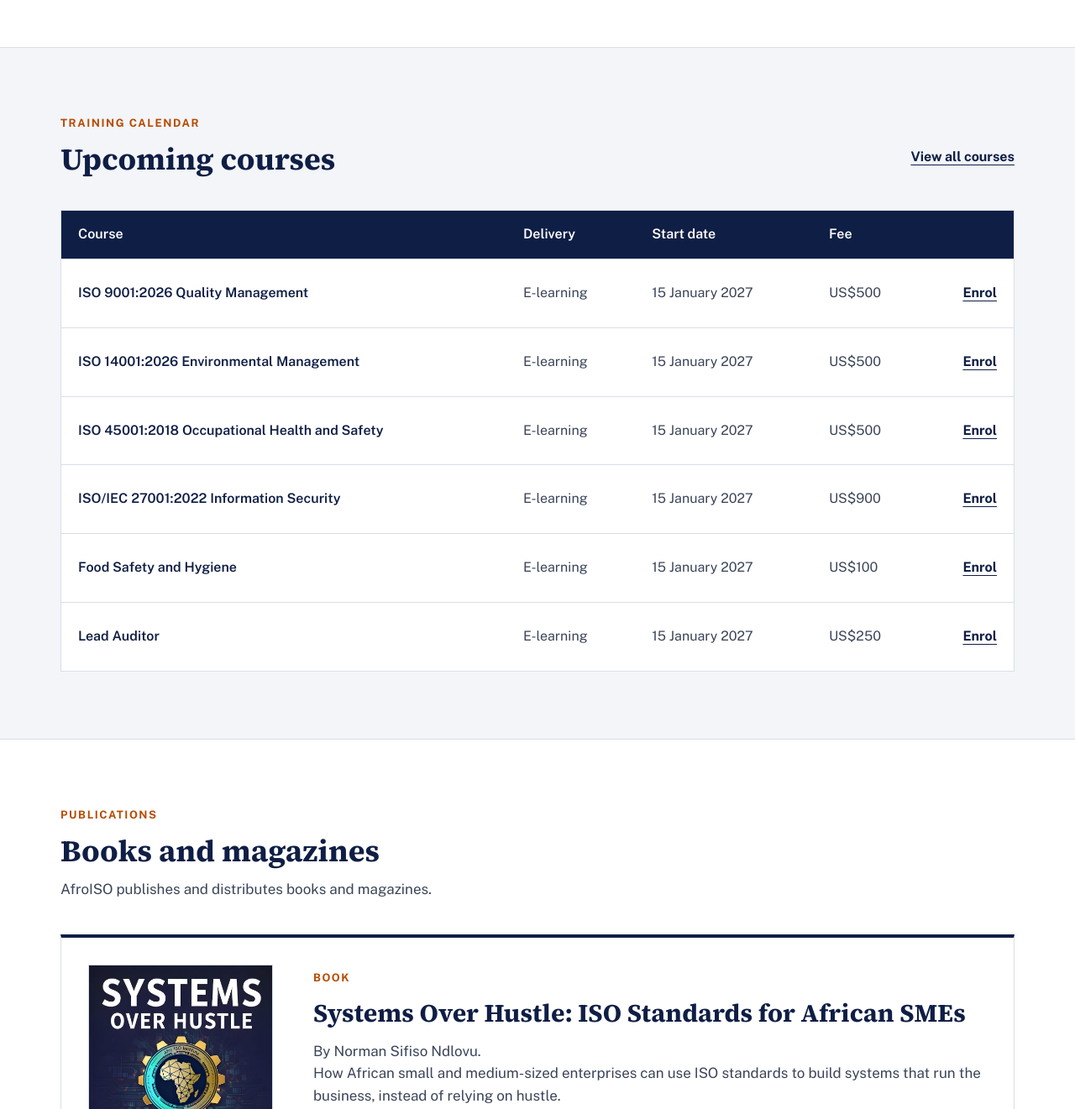
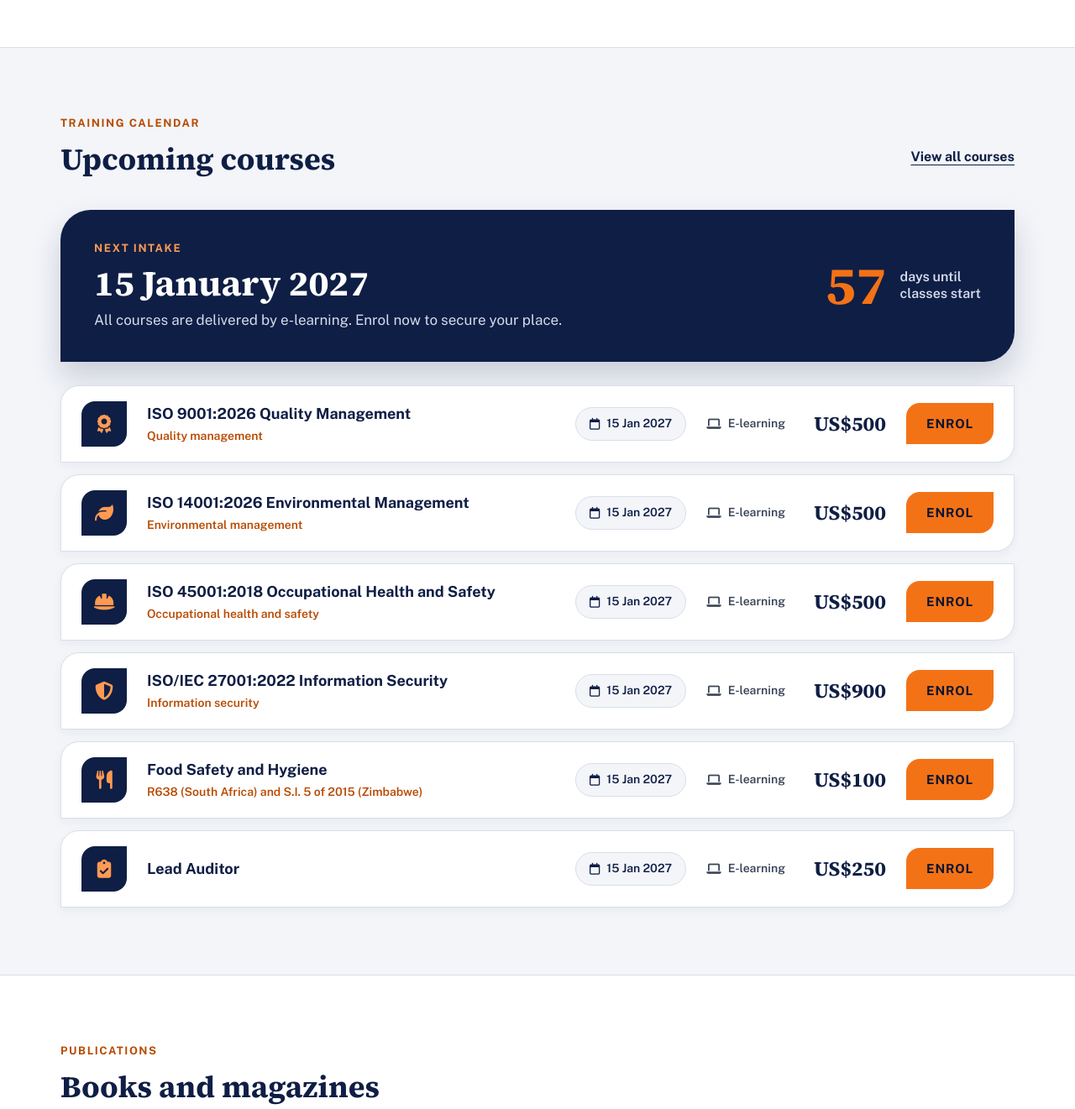
Before and after one commit to dimokecharles/afroiso-site, a Laravel app: page / in a window 1280 px wide. Shown: the part 3018-4339 px from the top of the page at 84% size. Run offline with Laravel 12, Linux system fonts and the light colour scheme; data comes from the database, SQL or seed files in the repository.

Commit message:
Redesign upcoming courses with intake banner and rows

```diff
--- a/public/css/site.css
+++ b/public/css/site.css
@@ -155,6 +155,36 @@ p { margin: 0; }
 }
 @media (prefers-reduced-motion: reduce) { .step__tile, .step__badge { transition: none; } .step:hover .step__tile, .step:hover .step__badge { transform: none; } }
 
+/* Homepage "Upcoming courses": next-intake banner and course rows */
+.intake { background: var(--navy); color: #fff; border-radius: 36px 0 36px 0; padding: 36px 40px; display: flex; flex-wrap: wrap; gap: 24px 48px; justify-content: space-between; align-items: center; box-shadow: 0 18px 36px rgba(15, 30, 69, 0.18); margin-bottom: 28px; }
+.intake__text { flex: 1 1 420px; min-width: 0; display: flex; flex-direction: column; gap: 8px; }
+.intake__text .eyebrow { margin: 0; }
+.intake__date { font-family: var(--serif); font-weight: 700; font-size: clamp(30px, 4vw, 42px); line-height: 1.1; }
+.intake__text p { color: var(--pale); font-size: 17px; }
+.intake__count { display: flex; align-items: center; gap: 16px; }
+.intake__number { font-family: var(--serif); font-weight: 700; font-size: 64px; line-height: 1; color: var(--orange); }
+.intake__label { font-weight: 600; color: var(--pale); line-height: 1.3; }
+.intake__label--today { font-family: var(--serif); font-size: 26px; color: var(--orange-light); }
+.rows { display: flex; flex-direction: column; gap: 14px; }
+.row { background: #fff; border: 1px solid var(--line); border-radius: 22px 0 22px 0; padding: 18px 24px; display: flex; flex-wrap: wrap; gap: 14px 24px; align-items: center; box-shadow: 0 4px 12px rgba(15, 30, 69, 0.05); transition: transform 0.18s ease, box-shadow 0.18s ease; }
+.row:hover { transform: translateY(-2px); box-shadow: 0 12px 26px rgba(15, 30, 69, 0.13); }
+.row__icon { flex: none; width: 54px; height: 54px; background: var(--navy); color: var(--orange-light); font-size: 22px; border-radius: 16px 0 16px 0; display: flex; align-items: center; justify-content: center; }
+.row__name { flex: 1 1 300px; min-width: 0; display: flex; flex-direction: column; gap: 2px; }
+.row__name a { font-weight: 700; font-size: 18px; color: var(--navy); text-decoration: none; }
+.row__name a:hover { text-decoration: underline; }
+.row__name span { font-size: 14px; font-weight: 600; color: var(--orange-text); }
+.row__date { display: inline-flex; align-items: center; gap: 8px; background: var(--tint); border: 1px solid var(--line); border-radius: 999px; padding: 8px 16px; font-size: 14px; font-weight: 600; color: var(--navy); }
+.row__delivery { display: inline-flex; align-items: center; gap: 8px; font-size: 14px; font-weight: 600; color: var(--muted); }
+.row__fee { font-family: var(--serif); font-weight: 700; font-size: 24px; color: var(--navy); min-width: 96px; text-align: right; }
+.row__enrol { border-radius: 16px 0 16px 0; justify-content: center; }
+@media (max-width: 640px) {
+    .intake { padding: 28px 24px; }
+    .row { padding: 18px; }
+    .row__fee { min-width: 0; text-align: left; margin-left: auto; }
+    .row__enrol { flex: 1 1 100%; }
+}
+@media (prefers-reduced-motion: reduce) { .row { transition: none; } .row:hover { transform: none; } }
+
 /* Tables */
 .table-wrap { overflow-x: auto; background: #fff; border: 1px solid var(--line); }
 .table { width: 100%; min-width: 760px; border-collapse: collapse; text-align: left; }
--- /dev/null
+++ b/resources/views/courses/_intake.blade.php
@@ -0,0 +1,54 @@
+{{-- Homepage "Upcoming courses": next-intake banner with a countdown, then one row per course. --}}
+@php
+    $today = now()->startOfDay();
+    $nextStart = $courses->pluck('start_date')->filter(fn ($date) => $date && $date->gte($today))->sort()->first();
+    $daysLeft = $nextStart ? (int) $today->diffInDays($nextStart) : null;
+    $rowIcons = ['9001' => 'fa-award', '14001' => 'fa-leaf', '45001' => 'fa-helmet-safety', '27001' => 'fa-shield-halved', 'food' => 'fa-utensils', 'auditor' => 'fa-clipboard-check'];
+@endphp
+
+<div class="intake">
+    <div class="intake__text">
+        <div class="eyebrow eyebrow--light">Next intake</div>
+        <div class="intake__date">{{ $nextStart ? $nextStart->format('j F Y') : 'Dates to be announced' }}</div>
+        <p>All courses are delivered by e-learning. Enrol now to secure your place.</p>
+    </div>
+    @if ($daysLeft !== null)
+        <div class="intake__count">
+            @if ($daysLeft > 0)
+                <div class="intake__number">{{ $daysLeft }}</div>
+                <div class="intake__label">{{ $daysLeft === 1 ? 'day' : 'days' }} until<br>classes start</div>
+            @else
+                <div class="intake__label intake__label--today">Classes start today</div>
+            @endif
+        </div>
+    @endif
+</div>
+
+<div class="rows">
+    @forelse ($courses as $course)
+        @php
+            $icon = 'fa-certificate';
+            foreach ($rowIcons as $keyword => $class) {
+                if (stripos($course->code . ' ' . $course->title, (string) $keyword) !== false) {
+                    $icon = $class;
+                    break;
+                }
+            }
+        @endphp
+        <div class="row">
+            <div class="row__icon"><i class="fa-solid {{ $icon }}" aria-hidden="true"></i></div>
+            <div class="row__name">
+                <a href="{{ route('courses.show', $course) }}">{{ $course->title }}</a>
+                @if ($course->category)
+                    <span>{{ $course->category }}</span>
+                @endif
+            </div>
+            <div class="row__date"><i class="fa-regular fa-calendar" aria-hidden="true"></i>{{ $course->start_date ? $course->start_date->format('j M Y') : 'To be announced' }}</div>
+            <div class="row__delivery"><i class="fa-solid fa-laptop" aria-hidden="true"></i>{{ $course->delivery }}</div>
+            <div class="row__fee">{{ $course->feeLabel() }}</div>
+            <a class="btn btn--accent btn--cut row__enrol" href="{{ route('contact', ['subject' => 'Enrol: ' . $course->title, 'interest' => 'A training course']) }}">Enrol<span class="sr-only"> on {{ $course->title }}</span></a>
+        </div>
+    @empty
+        <div class="row">Course dates will be published here soon.</div>
+    @endforelse
+</div>
--- a/resources/views/pages/home.blade.php
+++ b/resources/views/pages/home.blade.php
@@ -139,7 +139,7 @@
             </div>
             <a class="text-link" href="{{ route('courses.index') }}">View all courses</a>
         </div>
-        @include('courses._table', ['courses' => $courses])
+        @include('courses._intake', ['courses' => $courses])
     </div>
 </section>
 
```
Also changed, not shown: database/migrations/2026_11_19_100000_set_lead_auditor_category.php (added).
